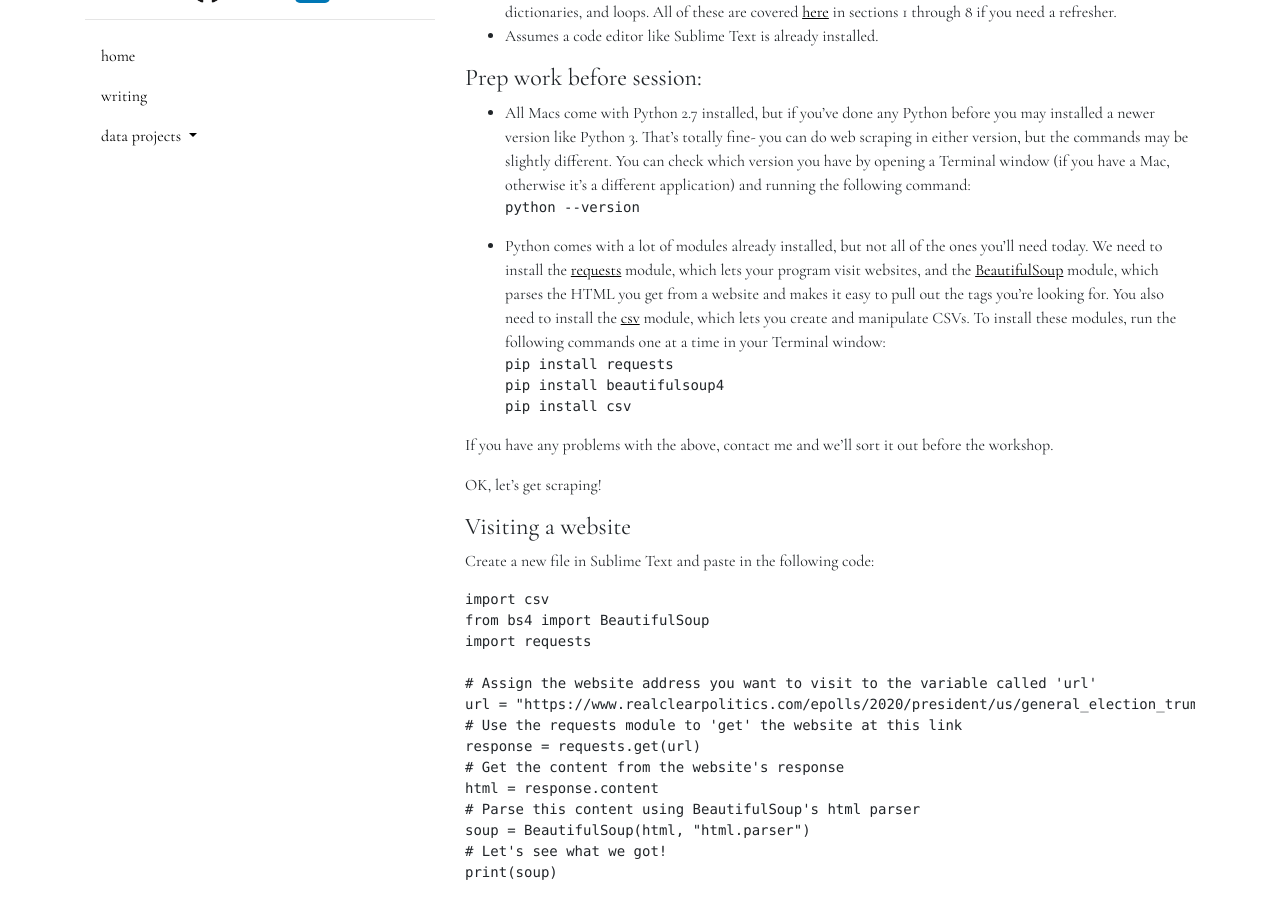
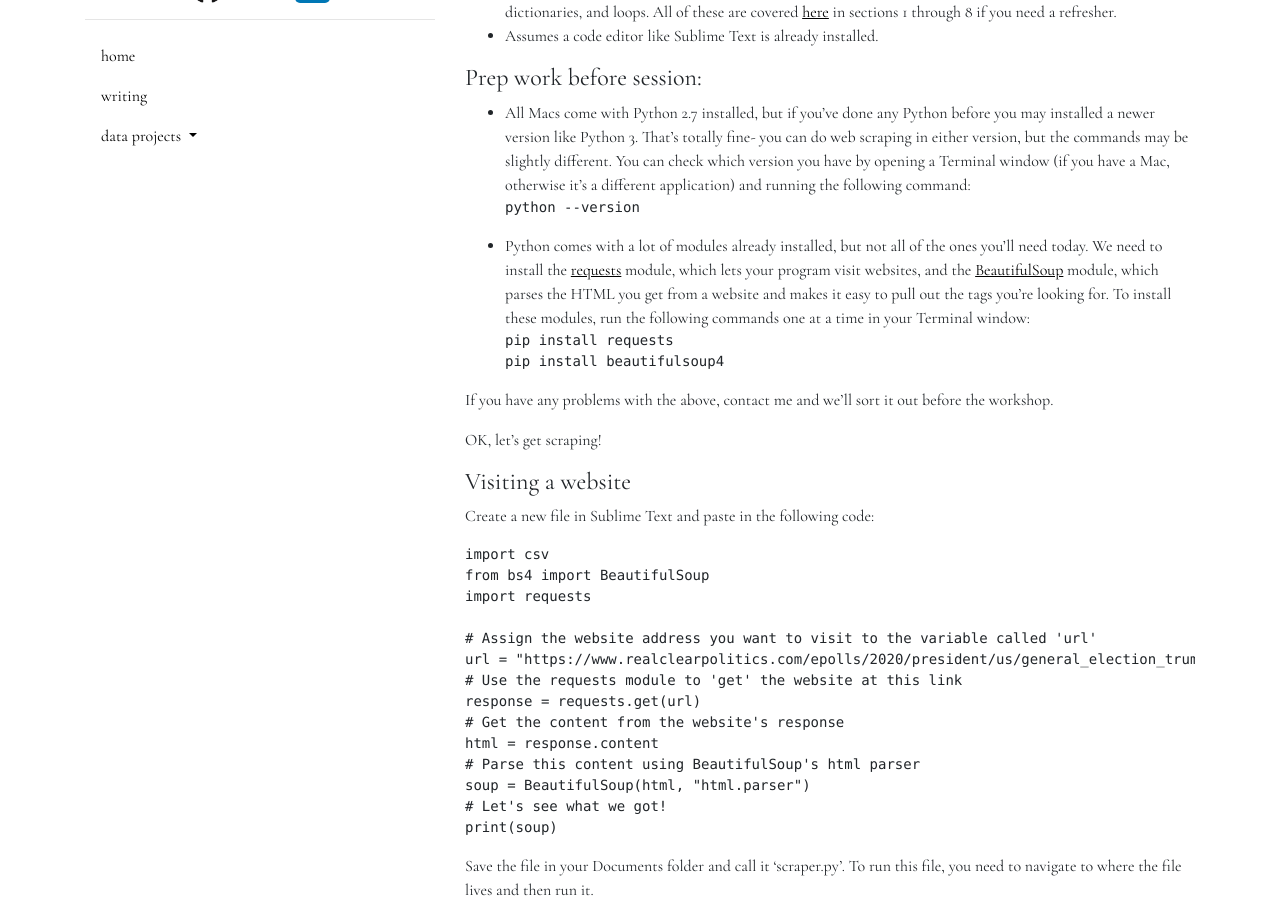
Before and after one commit to AlexAbes/alexabrahams5, a Jekyll site: the page built from _posts/2019-02-17-scrapewebsites.md, in a window 1280 px wide and 900 px high, scrolled down 374 px. Built offline with Jekyll 4.4.1, drawn with Linux system fonts in a browser that asks for light colours; nearby versions of some CDN libraries; some web fonts are replaced.

Commit message:
I am an idiot, forgot that CSV module comes as part of Python

````diff
--- a/_posts/2019-02-17-scrapewebsites.md
+++ b/_posts/2019-02-17-scrapewebsites.md
@@ -16,11 +16,10 @@ This post is intended as a worksheet for the in-person workshops I do on how to
 ```python
 python --version
 ```
-* Python comes with a lot of modules already installed, but not all of the ones you'll need today. We need to install the [requests](http://docs.python-requests.org/en/master/) module, which lets your program visit websites, and the [BeautifulSoup](https://www.crummy.com/software/BeautifulSoup/bs4/doc/) module, which parses the HTML you get from a website and makes it easy to pull out the tags you're looking for. You also need to install the [csv](https://docs.python.org/3/library/csv.html) module, which lets you create and manipulate CSVs. To install these modules, run the following commands one at a time in your Terminal window:
+* Python comes with a lot of modules already installed, but not all of the ones you'll need today. We need to install the [requests](http://docs.python-requests.org/en/master/) module, which lets your program visit websites, and the [BeautifulSoup](https://www.crummy.com/software/BeautifulSoup/bs4/doc/) module, which parses the HTML you get from a website and makes it easy to pull out the tags you're looking for. To install these modules, run the following commands one at a time in your Terminal window:
 ```
 pip install requests
 pip install beautifulsoup4
-pip install csv
 ```
 
 If you have any problems with the above, contact me and we'll sort it out before the workshop.
````
